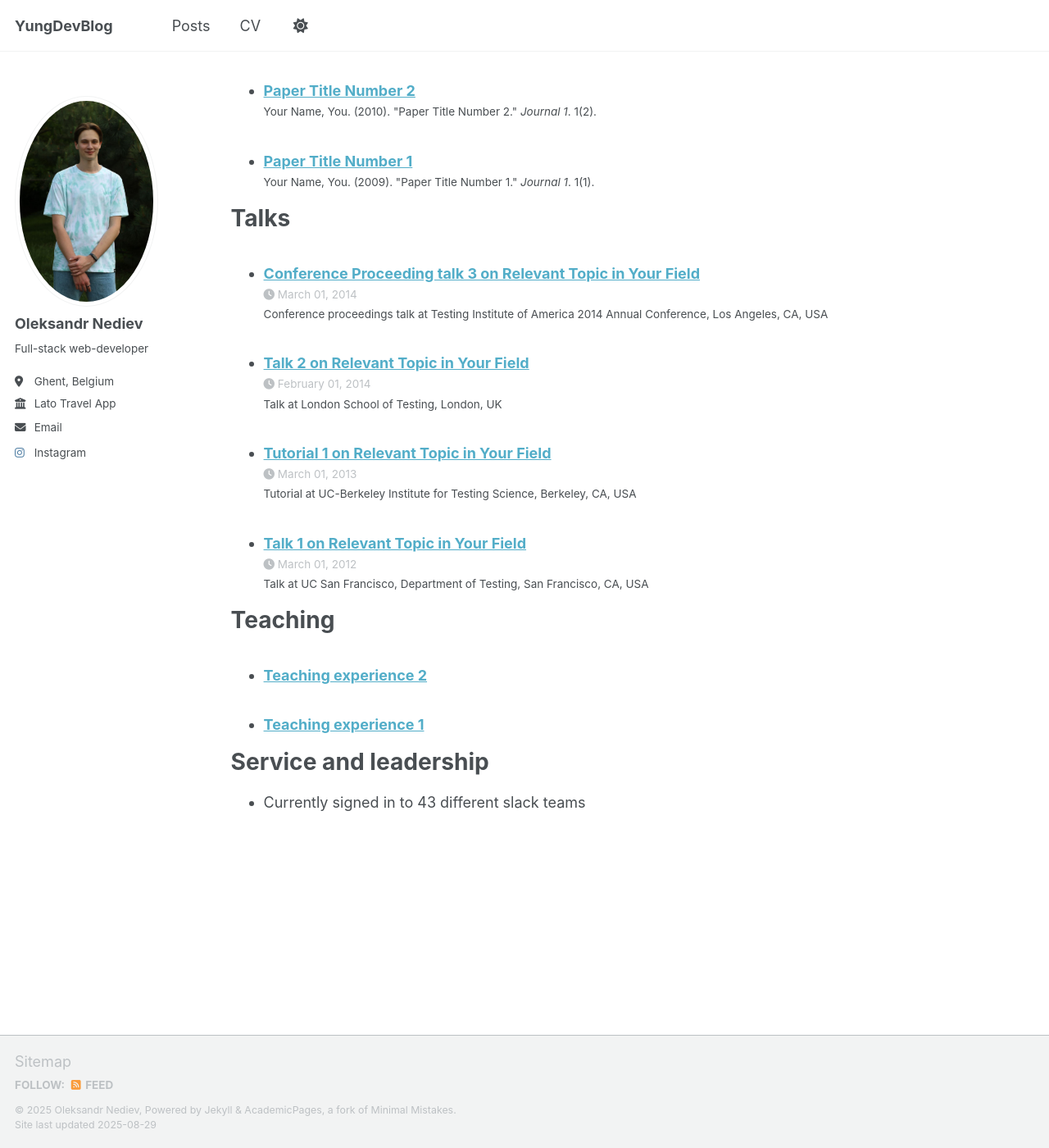
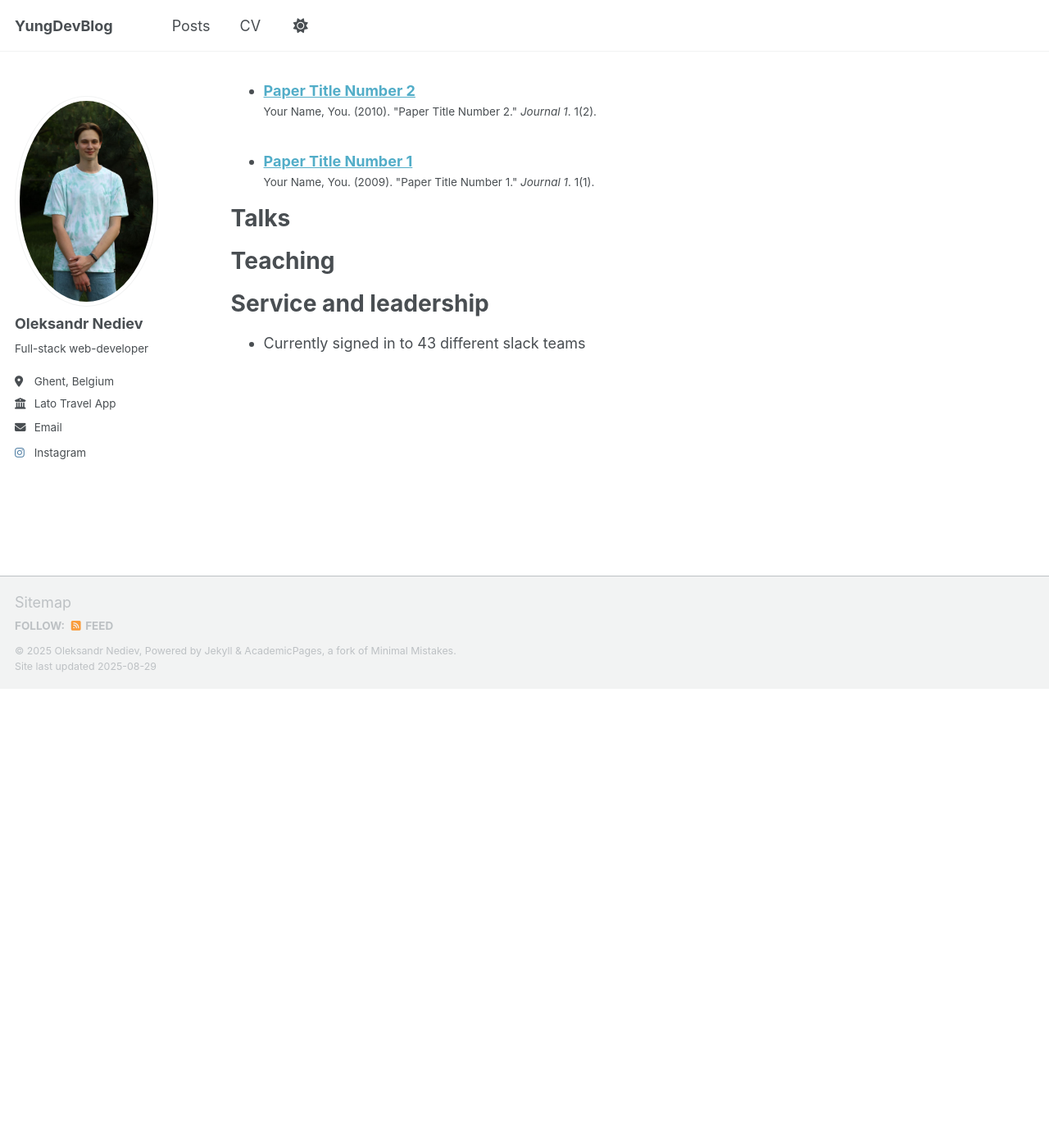
Before and after one commit to nedev-v/My-blog, a Jekyll site: the page built from _pages/cv.md, in a window 1280 px wide and 1400 px high, scrolled down 1308 px. Shown: the whole window at 82% size. Built offline with Jekyll 4.4.1, drawn with Linux system fonts in a browser that asks for light colours; a script that is not in the unit is left out; after the commit the page ends 2148 px from its top, so only the background shows below that.

Commit message:
Fix posts title

```diff
--- a/_pages/year-archive.html
+++ b/_pages/posts.html
@@ -1,7 +1,7 @@
 ---
 layout: archive
-permalink: /year-archive/
-title: "Blog posts"
+permalink: /posts/
+title: "Posts"
 author_profile: true
 redirect_from:
   - /wordpress/blog-posts/
--- a/_talks/2012-03-01-talk-1.md
+++ /dev/null
@@ -1,11 +0,0 @@
----
-title: "Talk 1 on Relevant Topic in Your Field"
-collection: talks
-type: "Talk"
-permalink: /talks/2012-03-01-talk-1
-venue: "UC San Francisco, Department of Testing"
-date: 2012-03-01
-location: "San Francisco, CA, USA"
----
-
-This is a description of your talk, which is a markdown file that can be all markdown-ified like any other post. Yay markdown!
--- a/_talks/2013-03-01-tutorial-1.md
+++ /dev/null
@@ -1,13 +0,0 @@
----
-title: "Tutorial 1 on Relevant Topic in Your Field"
-collection: talks
-type: "Tutorial"
-permalink: /talks/2013-03-01-tutorial-1
-venue: "UC-Berkeley Institute for Testing Science"
-date: 2013-03-01
-location: "Berkeley, CA, USA"
----
-
-[More information here](http://exampleurl.com)
-
-This is a description of your tutorial, note the different field in type. This is a markdown files that can be all markdown-ified like any other post. Yay markdown!
--- a/_talks/2014-02-01-talk-2.md
+++ /dev/null
@@ -1,13 +0,0 @@
----
-title: "Talk 2 on Relevant Topic in Your Field"
-collection: talks
-type: "Talk"
-permalink: /talks/2014-02-01-talk-2
-venue: "London School of Testing"
-date: 2014-02-01
-location: "London, UK"
----
-
-[More information here](http://example2.com)
-
-This is a description of your talk, which is a markdown files that can be all markdown-ified like any other post. Yay markdown!
--- a/_talks/2014-03-01-talk-3.md
+++ /dev/null
@@ -1,11 +0,0 @@
----
-title: "Conference Proceeding talk 3 on Relevant Topic in Your Field"
-collection: talks
-type: "Conference proceedings talk"
-permalink: /talks/2014-03-01-talk-3
-venue: "Testing Institute of America 2014 Annual Conference"
-date: 2014-03-01
-location: "Los Angeles, CA, USA"
----
-
-This is a description of your conference proceedings talk, note the different field in type. You can put anything in this field.
--- a/_teaching/2014-spring-teaching-1.md
+++ /dev/null
@@ -1,20 +0,0 @@
----
-title: "Teaching experience 1"
-collection: teaching
-type: "Undergraduate course"
-permalink: /teaching/2014-spring-teaching-1
-venue: "University 1, Department"
-date: 2014-01-01
-location: "City, Country"
----
-
-This is a description of a teaching experience. You can use markdown like any other post.
-
-Heading 1
-======
-
-Heading 2
-======
-
-Heading 3
-======
--- a/_teaching/2015-spring-teaching-2.md
+++ /dev/null
@@ -1,20 +0,0 @@
----
-title: "Teaching experience 2"
-collection: teaching
-type: "Workshop"
-permalink: /teaching/2015-spring-teaching-1
-venue: "University 1, Department"
-date: 2015-01-01
-location: "City, Country"
----
-
-This is a description of a teaching experience. You can use markdown like any other post.
-
-Heading 1
-======
-
-Heading 2
-======
-
-Heading 3
-======
```
